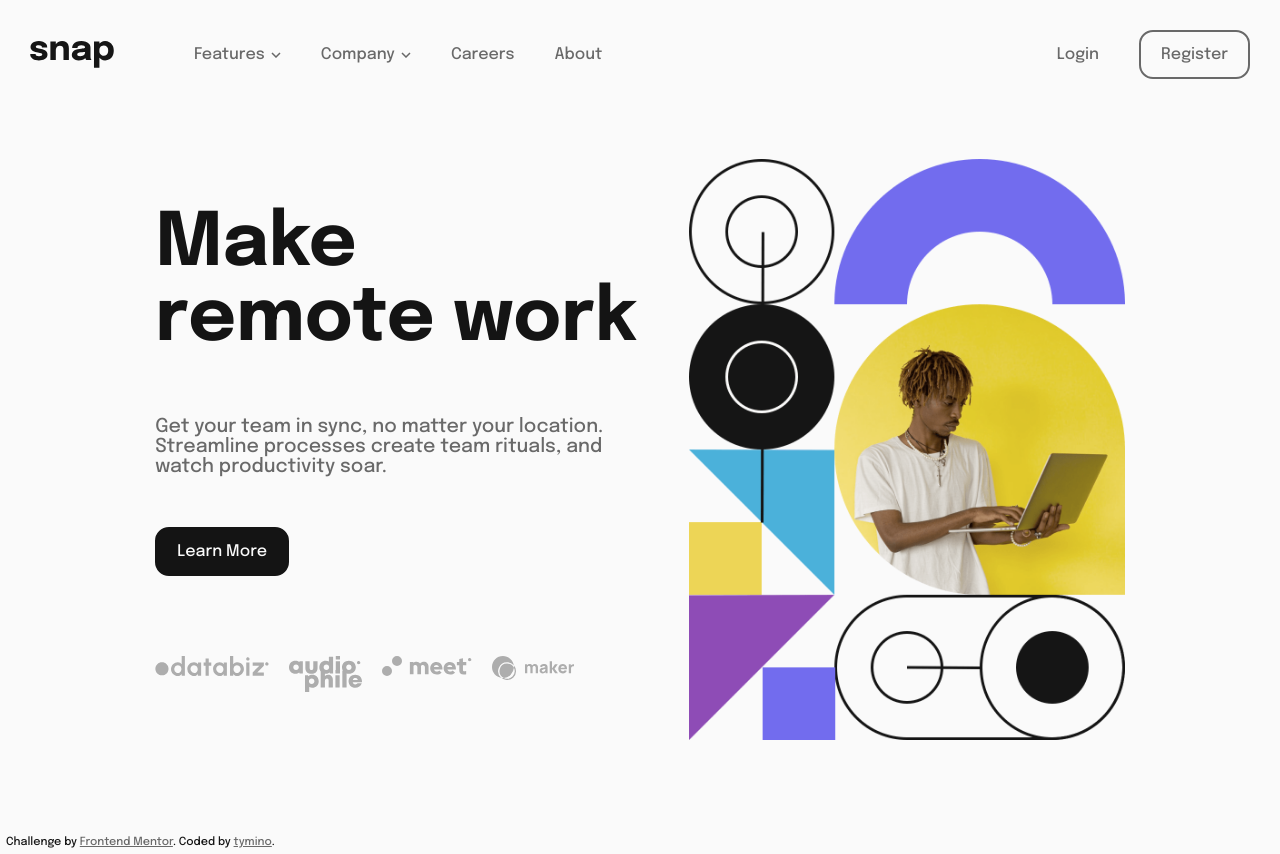
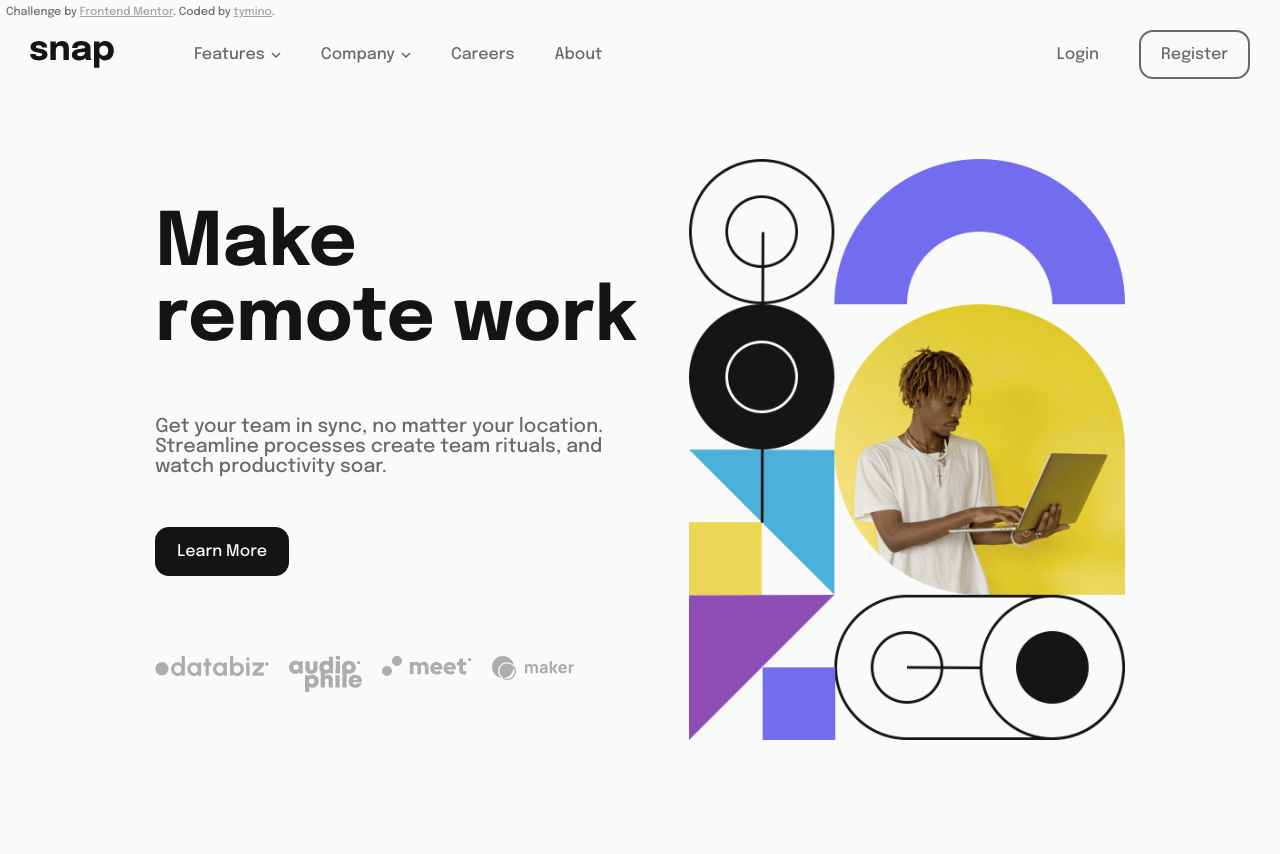
Before and after one commit to tymino/frontendmentor_intro-section-with-dropdown-navigation, a Vue app: page / in a window 1280 px wide. Built offline with nearby package versions, Linux system fonts and the light colour scheme.

Commit message:
fix: style

```diff
--- a/package.json
+++ b/package.json
@@ -1,7 +1,7 @@
 {
   "name": "frontendmentor_intro-section-with-dropdown-navigation",
   "version": "0.1.0",
-  "private": true,
+  "private": false,
   "scripts": {
     "serve": "vue-cli-service serve",
     "build": "vue-cli-service build",
--- a/src/App.vue
+++ b/src/App.vue
@@ -59,10 +59,11 @@ html {
 
 .attribution {
   position: absolute;
-  bottom: 6px;
+  top: 6px;
   left: 6px;
   font-size: 0.7rem;
   color: var(--color-black);
+  opacity: .6;
 
   a {
     color: var(--color-gray);
```
Also changed, not shown: 1 other file (tests, documents, lock files or other folders).
